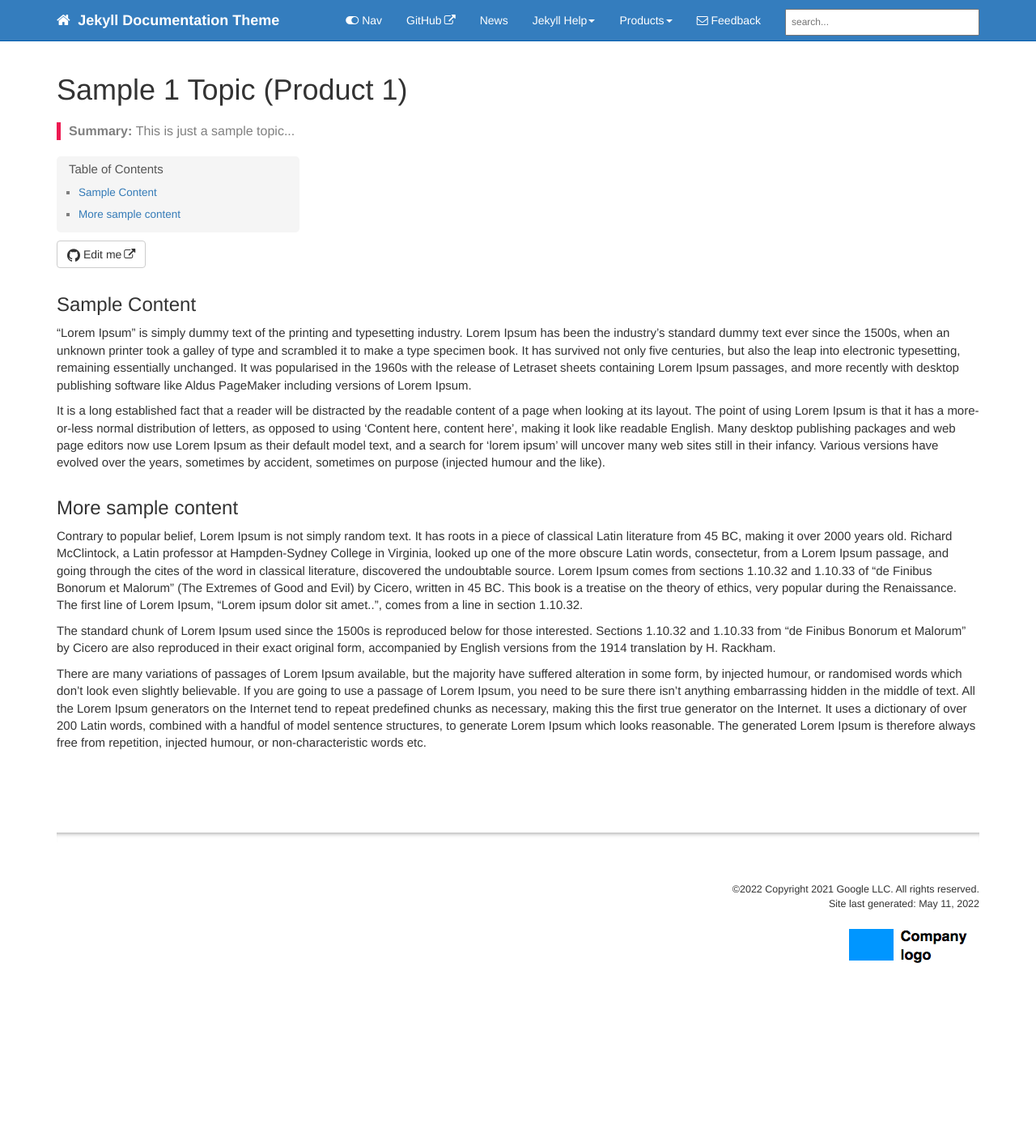
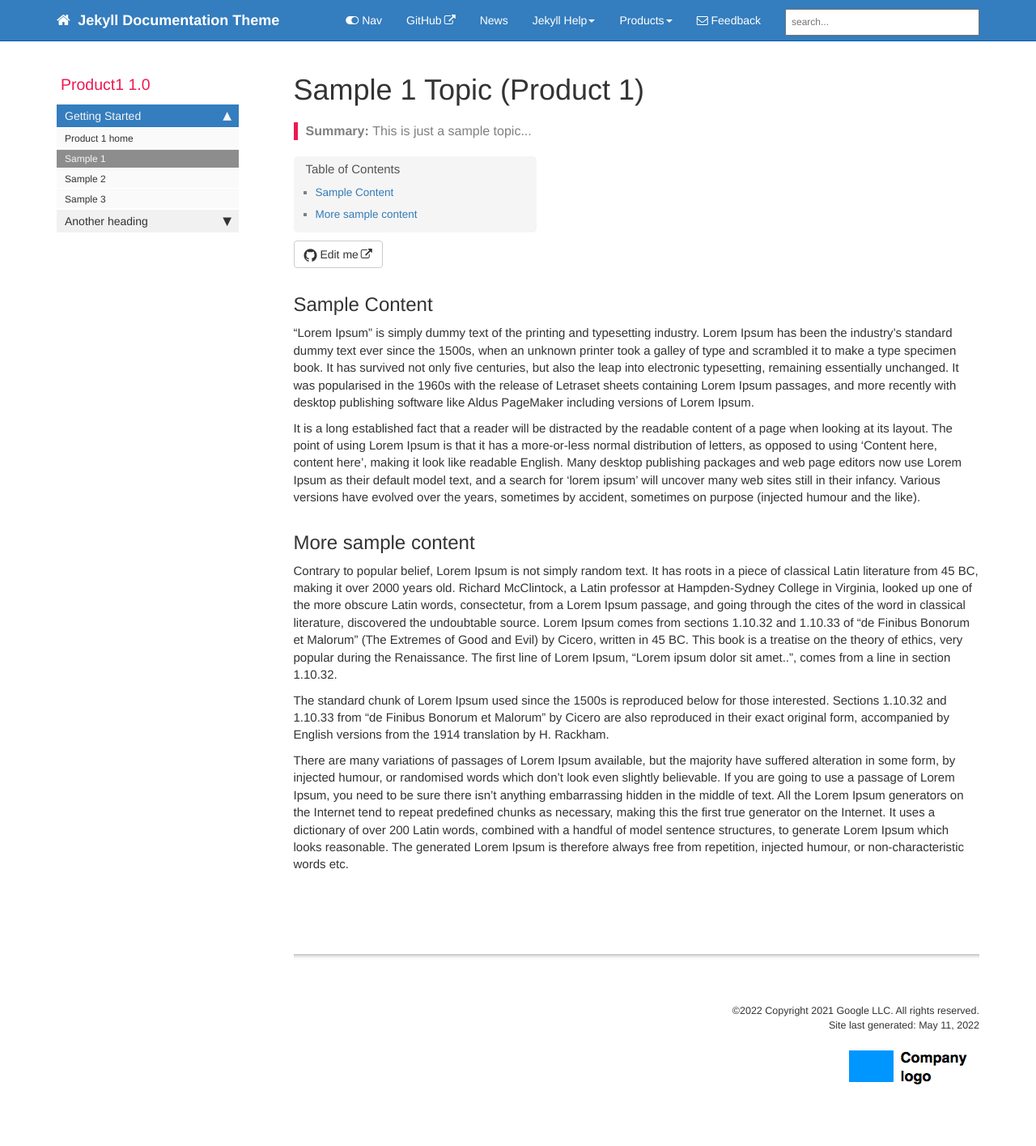
Before and after one commit to MJPhillip/jekyll-docs, a Jekyll site: the page built from pages/product1/p1_sample1.md, in a window 1280 px wide. Shown: the whole page at 81% size. Built offline with Jekyll 4.4.1, drawn with Linux system fonts in a browser that asks for light colours; comment, search, counter and statistics services are not loaded; before the commit the page ends 1265 px from its top, so only the background shows below that; part of the change alters nothing that is shown.

Commit message:
Update p1_sample1.md

```diff
--- a/pages/product1/p1_sample1.md
+++ b/pages/product1/p1_sample1.md
@@ -4,7 +4,6 @@ keywords: sample
 summary: "This is just a sample topic..."
 sidebar: product1_sidebar
 permalink: p1_sample1.html
-hide_sidebar: true
 folder: product1
 ---
 
```
